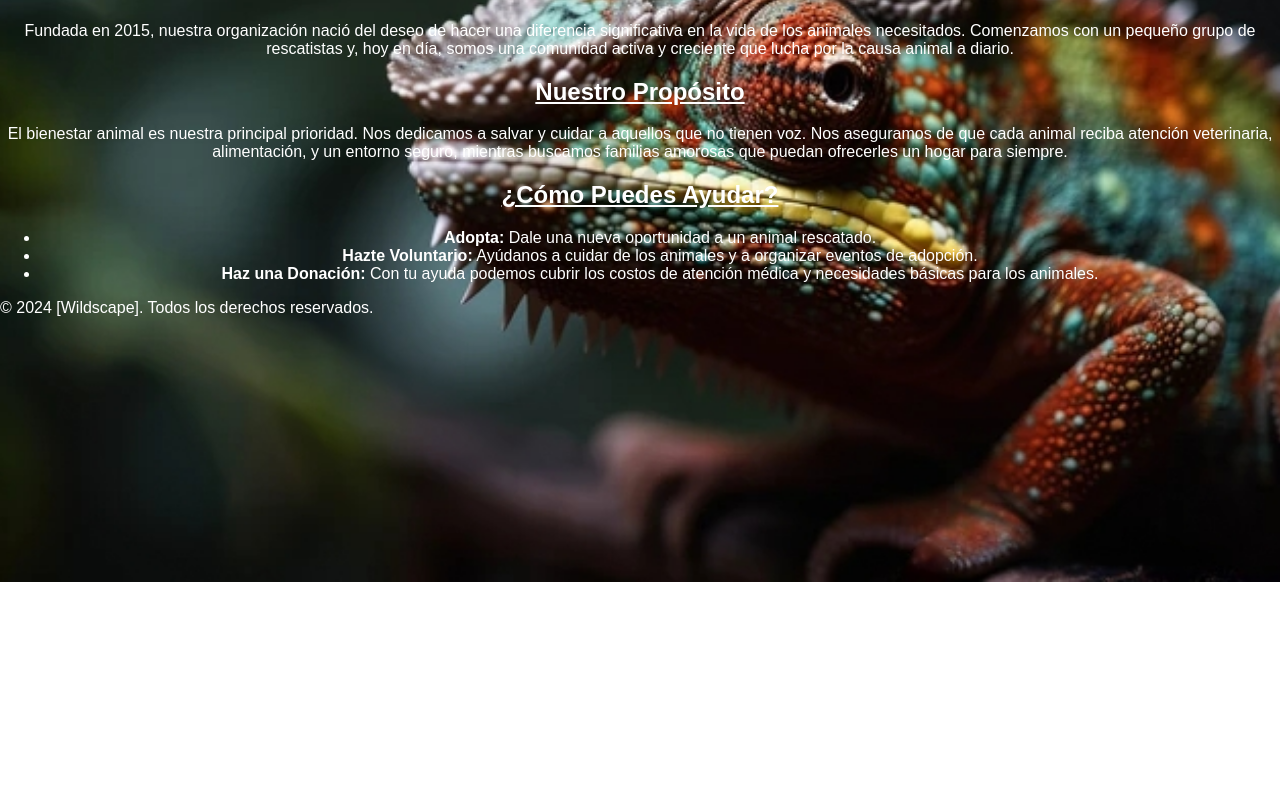
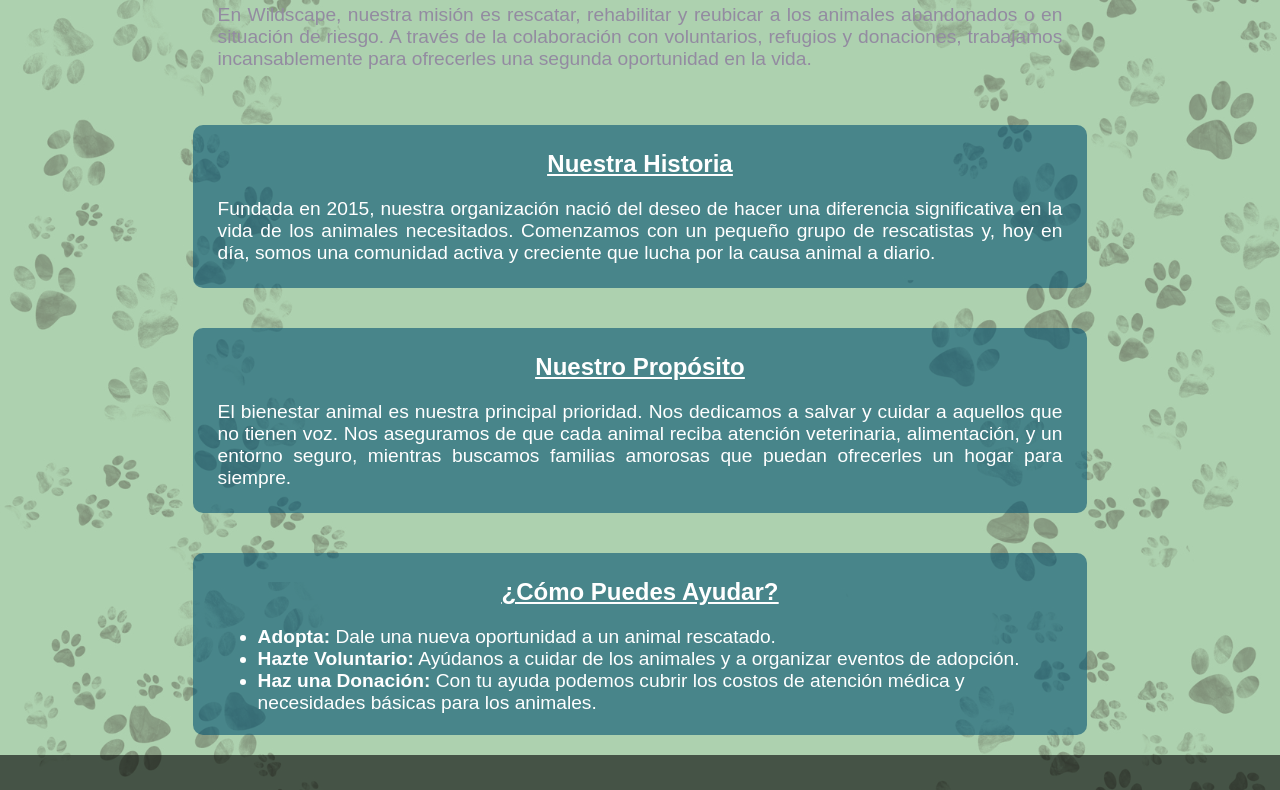
Before and after one commit to matiastraub/proyectoDAM, a plain HTML site: page about.html in a window 1280 px wide. Shown: the part 218-1008 px from the top of the page. Before the commit the page ends 800 px from the top, so only its background shows below. Drawn offline with Linux system fonts and the light colour scheme.

Commit message:
Arreglar estilos de about

```diff
--- a/about.html
+++ b/about.html
@@ -6,8 +6,8 @@
     <title>Wildscape - Rescue and Sanctuary Center</title>
     <!-- Vinculamos el archivo CSS externo -->
     <link rel="icon" type="image/x-icon" href="img/icon.png">
-    <link rel="stylesheet" href="css/styles_about.css">
-    <link rel="stylesheet" href="css/AboutUs.css">
+    <link rel="stylesheet" href="css/styles.css">
+    <link rel="stylesheet" href="css/about.css">
 </head>
 <body>
      <header>
@@ -26,26 +26,28 @@
 
 
     <!-- Sección principal de 'Sobre Nosotros' -->
-    <section id="about-us">
-        <div class="container">
-            <center>
-                <h1><u>Sobre Nosotros</u></h1>
+
+    <section class="main-content">
+        <article id="principal">
+            <h1>¿Quienes somos?</h1>
             <p>En Wildscape, nuestra misión es rescatar, rehabilitar y reubicar a los animales abandonados o en situación de riesgo. A través de la colaboración con voluntarios, refugios y donaciones, trabajamos incansablemente para ofrecerles una segunda oportunidad en la vida.</p>
-
+        </article>
+        <article class="box">
             <h2><u>Nuestra Historia</u></h2>
             <p>Fundada en 2015, nuestra organización nació del deseo de hacer una diferencia significativa en la vida de los animales necesitados. Comenzamos con un pequeño grupo de rescatistas y, hoy en día, somos una comunidad activa y creciente que lucha por la causa animal a diario.</p>
-
+        </article>
+        <article class="box">
             <h2><u>Nuestro Propósito</u></h2>
             <p>El bienestar animal es nuestra principal prioridad. Nos dedicamos a salvar y cuidar a aquellos que no tienen voz. Nos aseguramos de que cada animal reciba atención veterinaria, alimentación, y un entorno seguro, mientras buscamos familias amorosas que puedan ofrecerles un hogar para siempre.</p>
-
+        </article>
+        <article class="box">
             <h2><u>¿Cómo Puedes Ayudar?</u></h2>
             <ul>
                 <li><strong>Adopta:</strong> Dale una nueva oportunidad a un animal rescatado.</li>
                 <li><strong>Hazte Voluntario:</strong> Ayúdanos a cuidar de los animales y a organizar eventos de adopción.</li>
                 <li><strong>Haz una Donación:</strong> Con tu ayuda podemos cubrir los costos de atención médica y necesidades básicas para los animales.</li>
             </ul>
-            </center>
-        </div>
+        </article>
      </section>
 
     <!-- Footer -->
--- /dev/null
+++ b/css/about.css
@@ -0,0 +1,74 @@
+/* General Styles */
+body {
+    background: url('../img/background.jpg') no-repeat center center fixed;
+    background-size: cover;
+}
+
+.main-content {
+    width: 66%;
+    margin:0 17%;
+    min-height: 100vh;
+}
+
+#principal h1, #principal p {
+    color: #938ba1;
+}
+
+#principal {
+    margin-top: 10vh;
+    margin-bottom: 2vh;
+}
+
+
+.main-content p {
+    font-size: 1.2rem;
+    text-align: justify;
+    font-weight: 500;
+}
+h3, li {
+    font-size: 1.2rem;
+
+}
+
+ul li {
+    text-align: left;
+}
+
+h2, h3 {
+    text-decoration: underline;
+}
+
+header {
+    display: flex;
+    justify-content: space-between;
+    align-items: center;
+    padding: 20px 50px;
+    background: rgba(0, 0, 0, 0.5);
+}
+
+header .logo {
+    font-size: 24px;
+    font-weight: bold;
+    text-decoration: none !important;
+    color: white !important;
+}
+header .logo a {
+    text-decoration: none !important;  /* Elimina el subrayado */
+    color: white !important;           /* Asegura que el color sea blanco */
+}
+
+header nav a {
+    margin: 0 15px;
+    text-decoration: none;
+    color: white;
+    font-size: 16px;
+}
+
+.box {
+    background: none repeat scroll rgba(6, 84, 114, .6);
+    /* margin-left: 5px; */
+    padding: 5px 25px;
+    border-radius: 10px;
+    margin: 20px 0 20px 0;
+    width: 100%;
+}
--- a/css/contacto.css
+++ b/css/contacto.css
@@ -1,5 +1,5 @@
 body {
-    background: url('../img/equipo/background-equipo.jpg') no-repeat center center fixed;
+    background: url('../img/background.jpg') no-repeat center center fixed;
     background-size: cover;
 
 }
--- a/css/equipo.css
+++ b/css/equipo.css
@@ -1,5 +1,5 @@
 body {
-    background: url('../img/equipo/background-equipo.jpg') no-repeat center center fixed;
+    background: url('../img/background.jpg') no-repeat center center fixed;
     background-size: cover;
 }
 
--- a/css/styles_about.css
+++ /dev/null
@@ -1,39 +0,0 @@
-/* General Styles */
-body {
-    margin: 0;
-    height: 100%;
-    font-family: 'Arial', sans-serif;
-    background: url('../img/home/caloto.png') no-repeat center center fixed;
-    background-position: top center; /* Alinea la imagen al principio (arriba) y al centro */
-    background-size: cover;
-    background-attachment: fixed; /* Fija la imagen para que no se desplace al hacer scroll */
-    color: white;
-}
-
-header {
-    display: flex;
-    justify-content: space-between;
-    align-items: center;
-    padding: 20px 50px;
-    background: rgba(0, 0, 0, 0.5);
-}
-
-header .logo {
-    font-size: 24px;
-    font-weight: bold;
-    text-decoration: none !important;
-    color: white !important;
-}
-header .logo a {
-    text-decoration: none !important;  /* Elimina el subrayado */
-    color: white !important;           /* Asegura que el color sea blanco */
-}
-
-header nav a {
-    margin: 0 15px;
-    text-decoration: none;
-    color: white;
-    font-size: 16px;
-}
-
-header nav a:hover
```
Also changed, not shown: img/background.jpg (renamed from img/equipo/background-equipo.jpg). Lines whose indentation alone changed are shown as unchanged.
